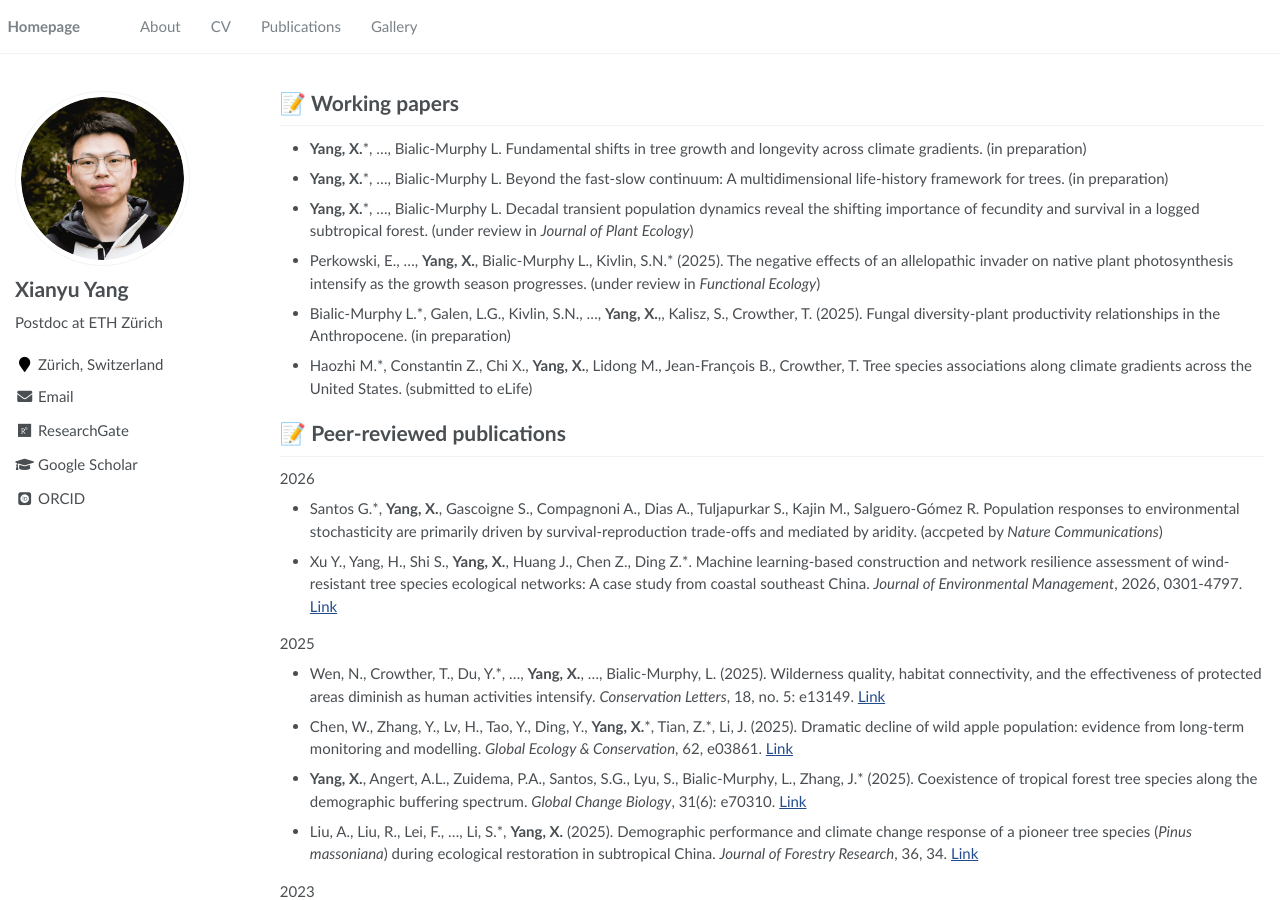
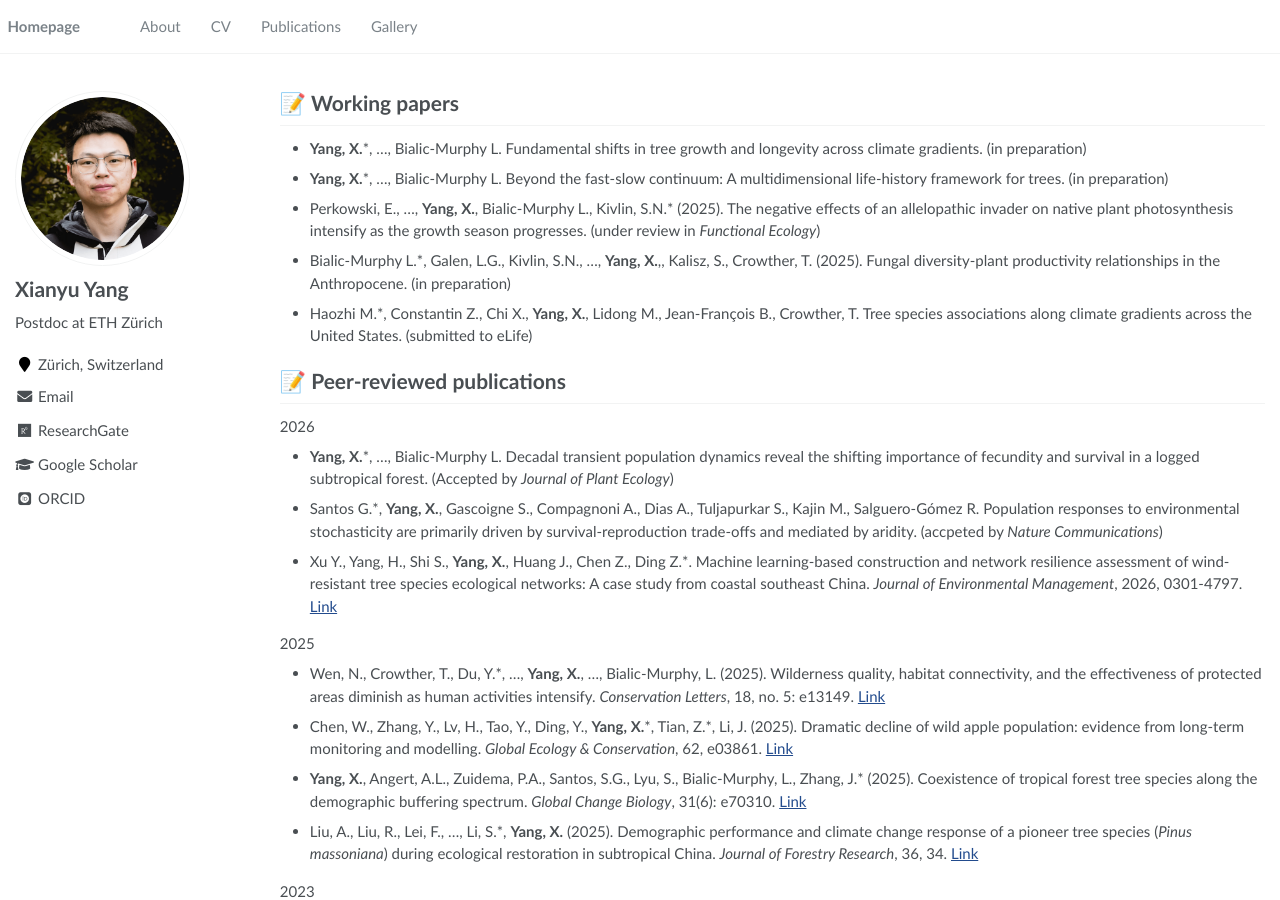
Before and after one commit to Xianyu-Yang/xianyu-yang.github.io, a Jekyll site: the page built from _pages/publications.md, in a window 1280 px wide and 900 px high. Built offline with Jekyll 4.4.1, drawn with Linux system fonts in a browser that asks for light colours; some web fonts are replaced; part of the change alters nothing that is shown.

Commit message:
Update publications.md

```diff
--- a/_pages/publications.md
+++ b/_pages/publications.md
@@ -10,8 +10,6 @@ author_profile: true
 
 - **Yang, X.**\*, ..., Bialic-Murphy L. Beyond the fast-slow continuum: A multidimensional life-history framework for trees. (in preparation)
 
--	**Yang, X.**\*, ..., Bialic-Murphy L. Decadal transient population dynamics reveal the shifting importance of fecundity and survival in a logged subtropical forest. (under review in _Journal of Plant Ecology_)
-
 - Perkowski, E., ..., **Yang, X.**, Bialic-Murphy L., Kivlin, S.N.\* (2025). The negative effects of an allelopathic invader on native plant photosynthesis intensify as the growth season progresses. (under review in _Functional Ecology_)
 
 -	Bialic-Murphy L.\*, Galen, L.G., Kivlin, S.N., ..., **Yang, X.**,, Kalisz, S., Crowther, T. (2025). Fungal diversity-plant productivity relationships in the Anthropocene. (in preparation)
@@ -22,6 +20,9 @@ author_profile: true
 # 📝 Peer-reviewed publications
 
 2026
+
+-	**Yang, X.**\*, ..., Bialic-Murphy L. Decadal transient population dynamics reveal the shifting importance of fecundity and survival in a logged subtropical forest. (Accepted by _Journal of Plant Ecology_)
+
 -	Santos G.\*, **Yang, X.**, Gascoigne S., Compagnoni A., Dias A., Tuljapurkar S., Kajin M., Salguero-Gómez R. Population responses to environmental stochasticity are primarily driven by survival-reproduction trade-offs and mediated by aridity. (accpeted by _Nature Communications_)
 
 -	Xu Y., Yang, H., Shi S., **Yang, X.**, Huang J., Chen Z., Ding Z.\*. Machine learning-based construction and network resilience assessment of wind-resistant tree species ecological networks: A case study from coastal southeast China. _Journal of Environmental Management_, 2026, 0301-4797. [Link](https://www.sciencedirect.com/science/article/pii/S0301479726007723?dgcid=coauthor){:target="_blank"}
```
